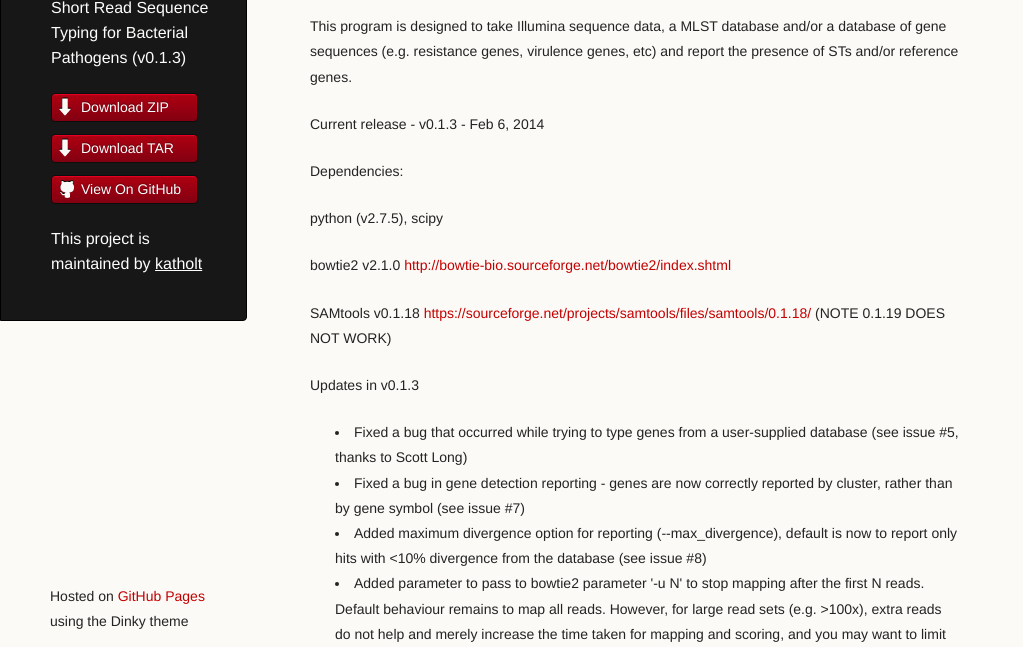
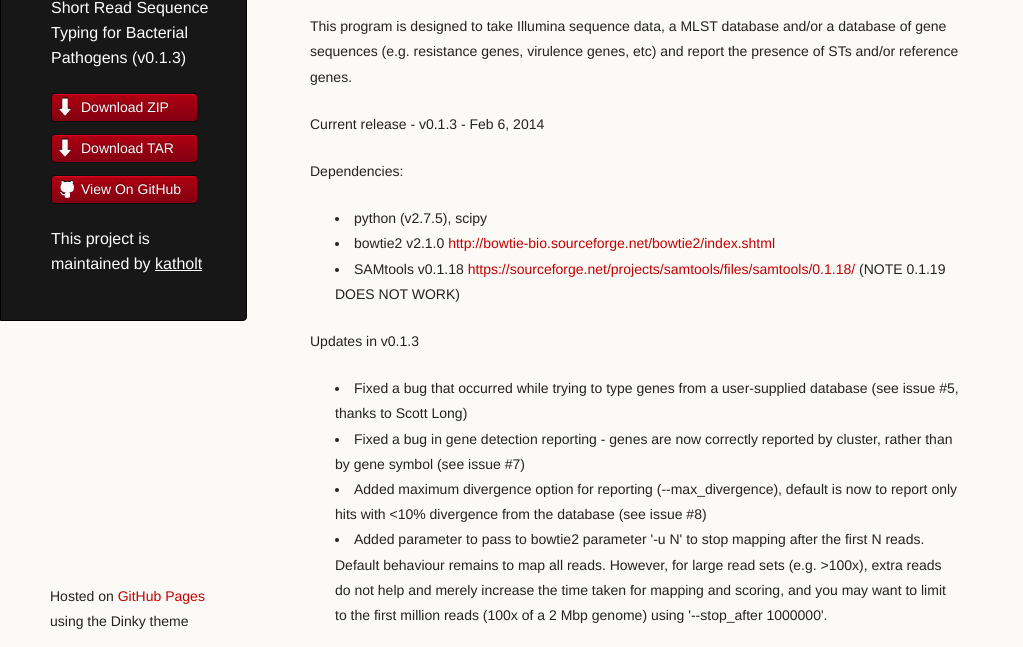
Before and after one commit to katholt/srst2, a plain HTML site: page index.html in a window 1280 px wide. Shown: the part 134-781 px from the top of the page, without its empty margins (0-1023 px from the left). Drawn offline with Linux system fonts and the light colour scheme.

Commit message:
Update index.html

```diff
--- a/index.html
+++ b/index.html
@@ -43,11 +43,13 @@ STs and/or reference genes.</p>
 
 <p>Dependencies:</p>
 
-<p>python (v2.7.5), scipy</p>
+<ul>
+<li>python (v2.7.5), scipy</li>
 
-<p>bowtie2 v2.1.0     <a href="http://bowtie-bio.sourceforge.net/bowtie2/index.shtml">http://bowtie-bio.sourceforge.net/bowtie2/index.shtml</a></p>
+<li>bowtie2 v2.1.0     <a href="http://bowtie-bio.sourceforge.net/bowtie2/index.shtml">http://bowtie-bio.sourceforge.net/bowtie2/index.shtml</a></li>
 
-<p>SAMtools v0.1.18   <a href="https://sourceforge.net/projects/samtools/files/samtools/0.1.18/">https://sourceforge.net/projects/samtools/files/samtools/0.1.18/</a> (NOTE 0.1.19 DOES NOT WORK)</p>
+<li>SAMtools v0.1.18   <a href="https://sourceforge.net/projects/samtools/files/samtools/0.1.18/">https://sourceforge.net/projects/samtools/files/samtools/0.1.18/</a> (NOTE 0.1.19 DOES NOT WORK)</li>
+</ul>
 
 <p>Updates in v0.1.3</p>
 
```
